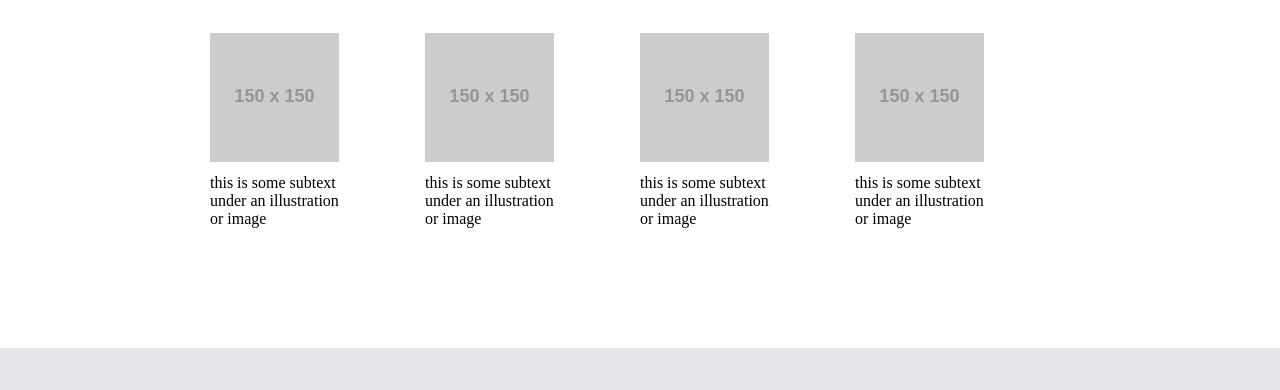
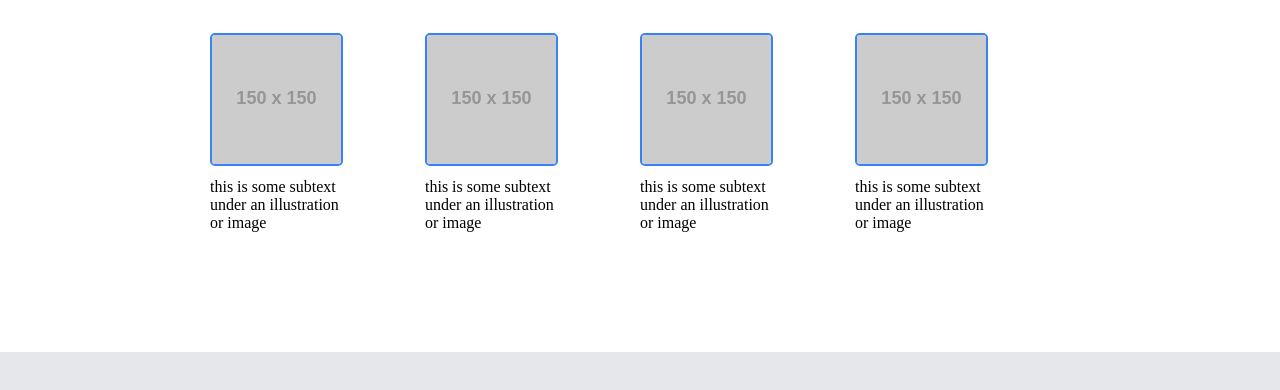
Before and after one commit to nbjoshi/odin-landing-page, a plain HTML site: page index.html in a window 1280 px wide. Shown: the part 652-1042 px from the top of the page. Drawn offline with Linux system fonts and the light colour scheme; placeholder pictures from the web are drawn by us.

Commit message:
Added blue border to images.

```diff
--- a/styles.css
+++ b/styles.css
@@ -86,6 +86,8 @@
 .section-two-card img {
     width: 60%;
     height: auto;
+    border: 2px solid #3882F6;
+    border-radius: 5px;
 }
 
 .section-two h1 {
```
